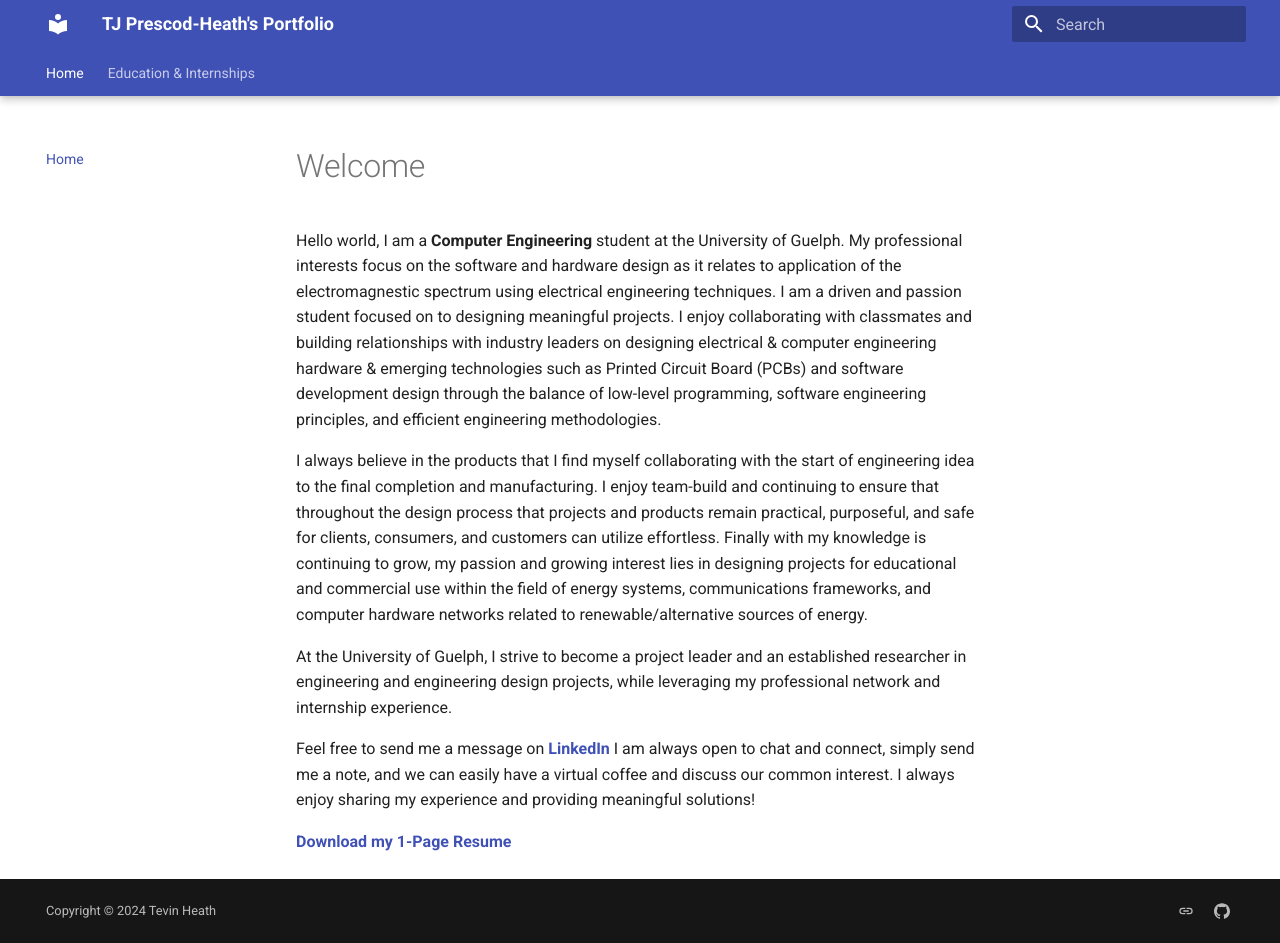
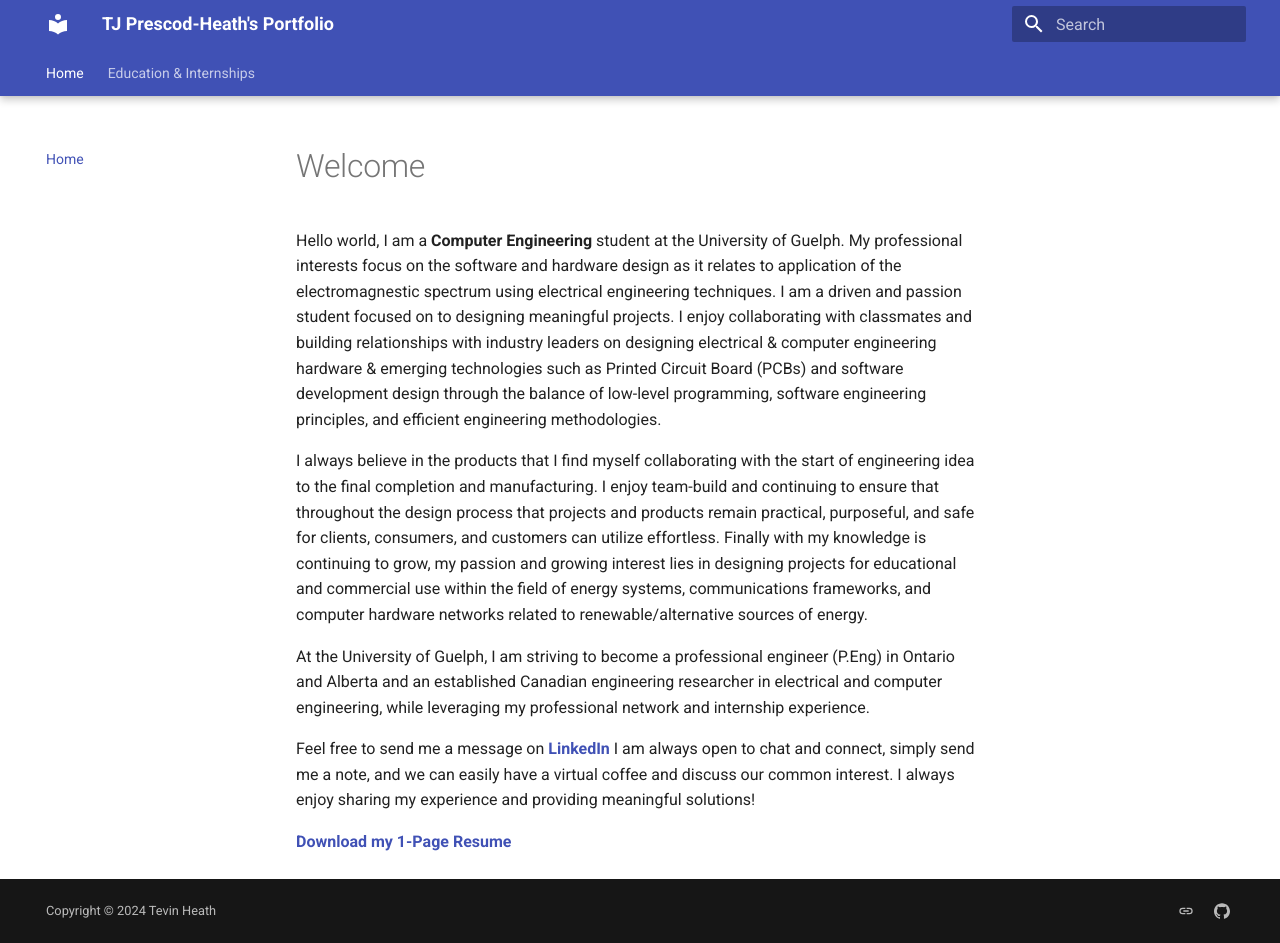
Before and after one commit to TevHeath/tevheath.github.io, an MkDocs documentation site: the page built from docs/index.md, in a window 1280 px wide and 943 px high. Built offline with MkDocs 1.6.1 and Material for MkDocs 9.7.7, drawn with Linux system fonts in a browser that asks for light colours.

Commit message:
Improve spelling

```diff
--- a/docs/index.md
+++ b/docs/index.md
@@ -7,7 +7,7 @@ I always believe in the products that I find myself collaborating with the start
 
 <!-- Prior to attending the University of Guelph, I completed my Honours Bachelor of Science (B.Sc) degree from McMaster University in **Mathematics and Statistics**. During my tenure in McMaster University's Mathematics & Statistics Program, key courses and studies remained as a focus in my studies. These courses were Data Science, Data Visualization, Machine Learning, and Computational Statistics using R, and Mathematical Modelling using C and Python. Finally, many of my extracurricular activities were aimed in mentoring first year international science, mathematics, and business students. -->
 
-At the University of Guelph, I strive to become a project leader and an established researcher in engineering and engineering design projects, while leveraging my professional network and internship experience.
+At the University of Guelph, I am striving to become a professional engineer (P.Eng) in Ontario and Alberta and an established Canadian engineering researcher in electrical and computer engineering, while leveraging my professional network and internship experience.
 
 Feel free to send me a message on [**LinkedIn**](https://www.linkedin.com/in/t-j-prescod-heath-bb9697284/)  I am always open to chat and connect, simply send me a note, and we can easily have a virtual coffee and discuss our common interest. I always enjoy sharing my experience and providing meaningful solutions!
 
```
Also changed, not shown: docs/education/education.md (+1 -1 lines).
